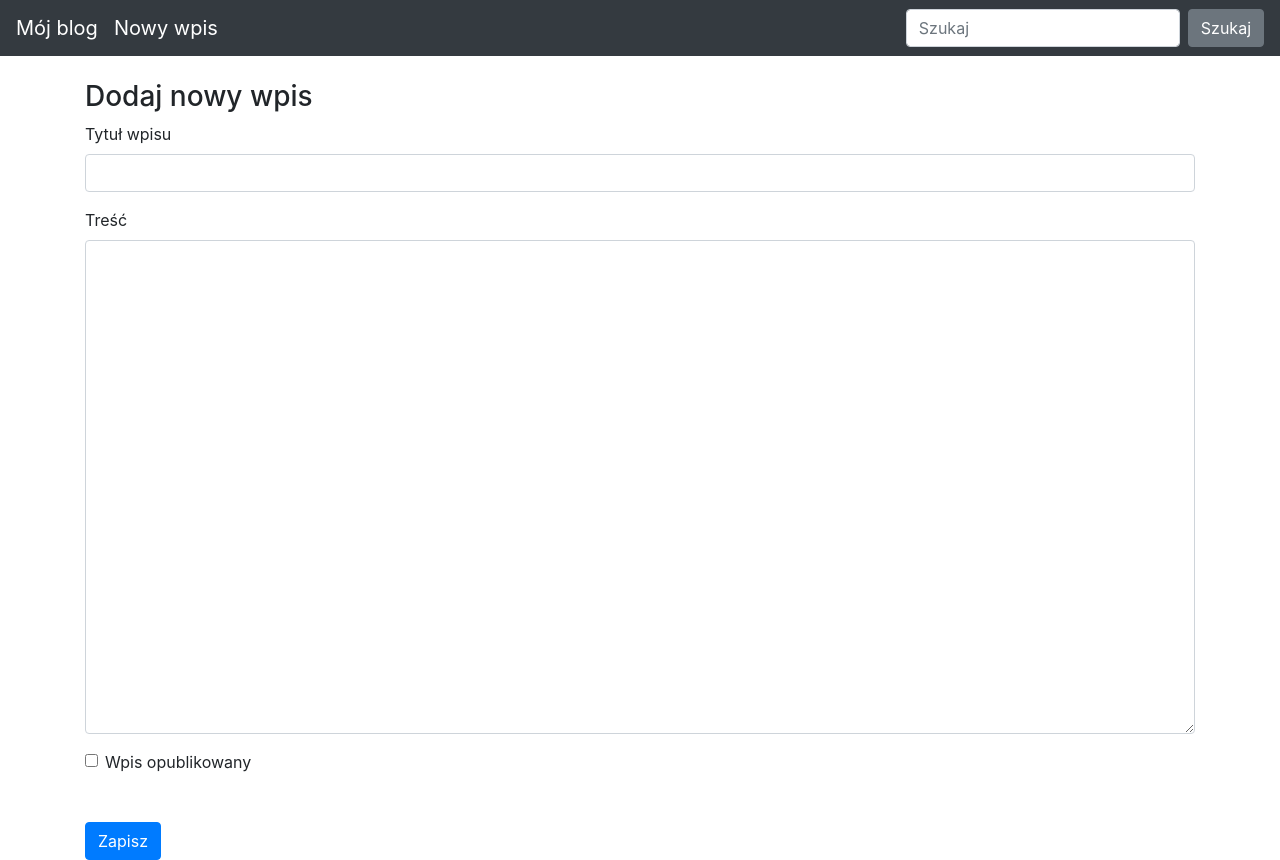
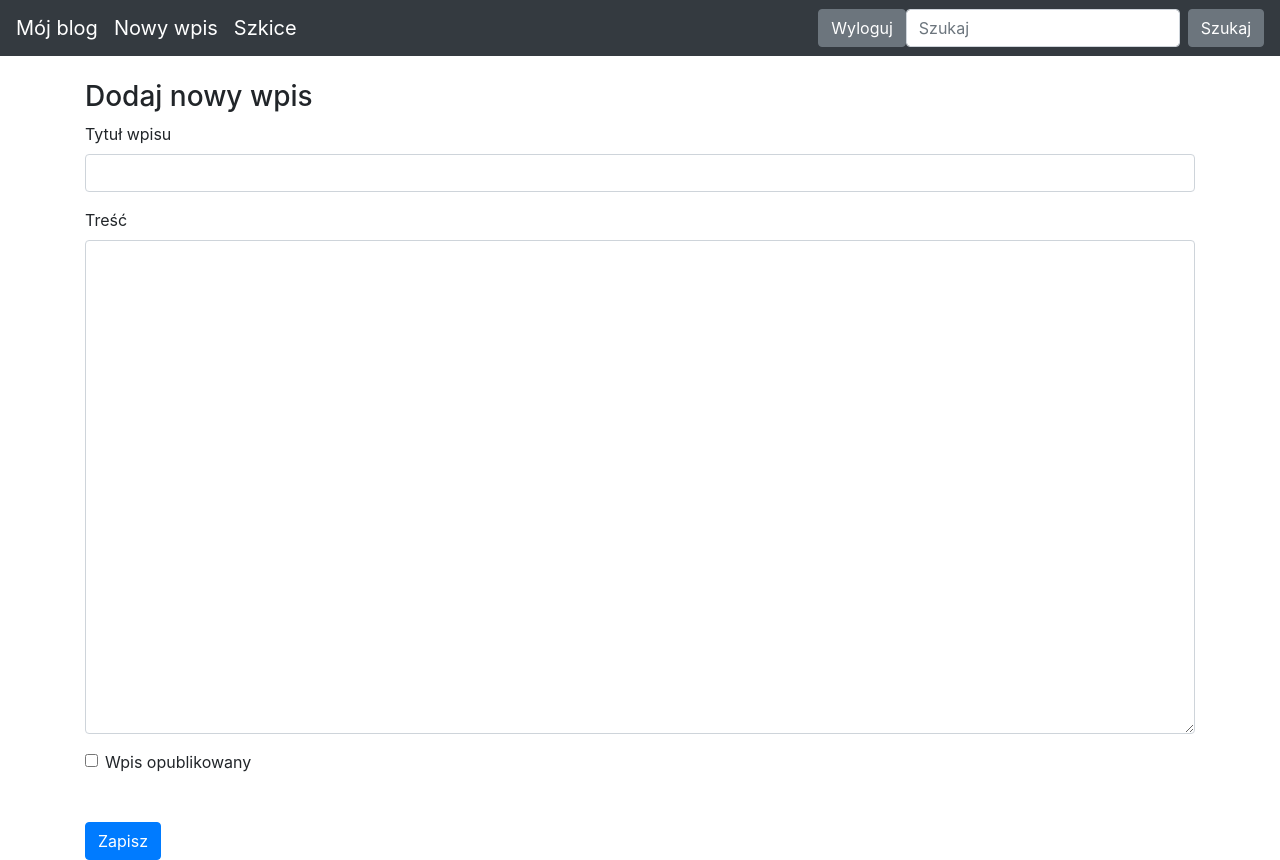
Before and after one commit to Mc-Beton/Web_App, a Flask app: page /new-post/ in a window 1280 px wide. Run offline with Flask 2, Linux system fonts and the light colour scheme; the visitor is signed in with stand-in values (Sample User, id 1); some libraries are stand-ins or nearby versions.

Commit message:
Fix gunicorn error

```diff
--- a/blog/templates/base.html
+++ b/blog/templates/base.html
@@ -32,10 +32,22 @@
      aria-controls="navbarsExampleDefault" aria-expanded="false" aria-label="Toggle navigation">
      <span class="navbar-toggler-icon"></span>
    </button>
+   <a class="navbar-brand" href="/drafts">Szkice</a>
+   <button class="navbar-toggler" type="button" data-toggle="collapse" data-target="#navbarsExampleDefault"
+     aria-controls="navbarsExampleDefault" aria-expanded="false" aria-label="Toggle navigation">
+     <span class="navbar-toggler-icon"></span>
+   </button>
 
    <div class="collapse navbar-collapse" id="navbarsExampleDefault">
      <ul class="navbar-nav mr-auto">
      </ul>
+      {% if session.logged_in %}
+       <form class="form-inline my-2 my-lg-0" action="{{ url_for('logout') }}" method="POST">
+         <button class="btn btn-secondary my-2 my-sm-0" type="submit">Wyloguj</button>
+       </form>
+      {% else %}
+       <a href="{{ url_for('login') }}" class="btn btn-secondary my-2 my-lg-0">Zaloguj</a>
+      {% endif %}
      <form class="form-inline my-2 my-lg-0">
        <input class="form-control mr-sm-2" type="text" placeholder="Szukaj" aria-label="Szukaj">
        <button class="btn btn-secondary my-2 my-sm-0" type="submit">Szukaj</button>
--- a/requirements.txt
+++ b/requirements.txt
@@ -4,3 +4,4 @@ flask-migrate
 ipython
 python-dotenv
 flask-shell-ipython
+gunicorn
```
